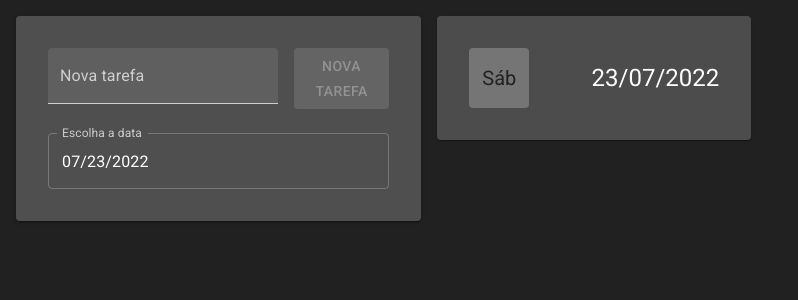
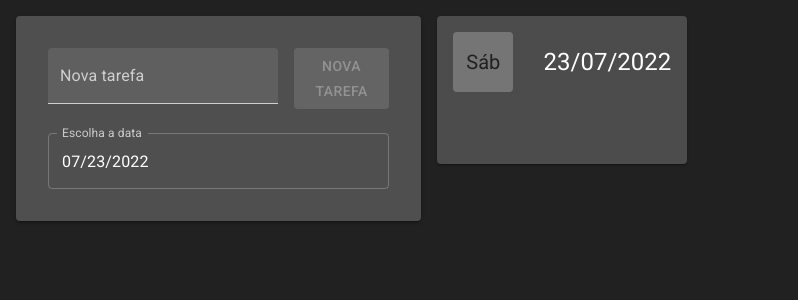
Before and after one commit to nnnnadia/AFZR, a React (Create React App) app: page / in a window 1280 px wide. Shown: the top 300 px of the page, without its empty margins (0-798 px from the left). Built offline with nearby package versions, Linux system fonts and the light colour scheme.

Commit message:
feat: mostra lista de tarefas no CalendarCard.

```diff
--- a/src/components/CalendarCard.jsx
+++ b/src/components/CalendarCard.jsx
@@ -3,14 +3,15 @@ import PropTypes from 'prop-types';
 import {
   Card,
 } from '@mui/material';
-import CalendarCardHeader from './CalendarCardHeader';
+import { CalendarCardHeader, CalendarCardTasksList } from './calendar-card';
 
 function CalendarCard({ date }) {
   return (
     <Card
-      sx={{ p: 4, maxWidth: '250px' }}
+      sx={{ maxWidth: '250px' }}
     >
       <CalendarCardHeader date={date} />
+      <CalendarCardTasksList date={date} />
     </Card>
   );
 }
--- a/src/components/CalendarCardHeader.jsx
+++ b/src/components/calendar-card/CalendarCardHeader.jsx
@@ -1,14 +1,19 @@
-import React from 'react';
+import React, { useContext } from 'react';
 import PropTypes from 'prop-types';
 import {
   Avatar, CardActionArea, Stack, Typography,
 } from '@mui/material';
+import TaskContext from '../../context/TaskContext';
 
 function CalendarCardHeader({ date }) {
+  const { task, setTask } = useContext(TaskContext);
   const getWeekDay = () => ['Seg', 'Ter', 'Qua', 'Qui', 'Sex', 'Sáb', 'Dom'];
 
   return (
-    <CardActionArea>
+    <CardActionArea
+      sx={{ p: 2 }}
+      onClick={() => setTask({ ...task, date })}
+    >
       <Stack direction="row" justifyContent="space-between" alignItems="center">
         <Avatar
           variant="rounded"
--- /dev/null
+++ b/src/components/calendar-card/CalendarCardTasksList.jsx
@@ -0,0 +1,40 @@
+import React, { useContext, useEffect, useState } from 'react';
+import PropTypes from 'prop-types';
+import {
+  CardContent, Divider, List, ListItem, ListItemText,
+} from '@mui/material';
+import TaskContext from '../../context/TaskContext';
+
+function CalendarCardTasksList({ date }) {
+  const [tasksOfTheDay, setTasksOfTheDay] = useState([]);
+  const { tasks } = useContext(TaskContext);
+
+  useEffect(
+    () => {
+      setTasksOfTheDay(tasks
+        .filter(({ date: taskDate }) => taskDate.toDateString() === date.toDateString()));
+    },
+    [tasks],
+  );
+
+  return (
+    <CardContent>
+      <List>
+        { tasksOfTheDay && tasksOfTheDay.map((task, index) => (
+          <>
+            {index !== 0 && <Divider />}
+            <ListItem key={task.id} disablePadding>
+              <ListItemText primary={task.description} />
+            </ListItem>
+          </>
+        ))}
+      </List>
+    </CardContent>
+  );
+}
+
+CalendarCardTasksList.propTypes = {
+  date: PropTypes.instanceOf(Date).isRequired,
+};
+
+export default CalendarCardTasksList;
--- /dev/null
+++ b/src/components/calendar-card/index.js
@@ -0,0 +1,7 @@
+import CalendarCardHeader from './CalendarCardHeader';
+import CalendarCardTasksList from './CalendarCardTasksList.jsx';
+
+export {
+  CalendarCardHeader,
+  CalendarCardTasksList,
+};
```
